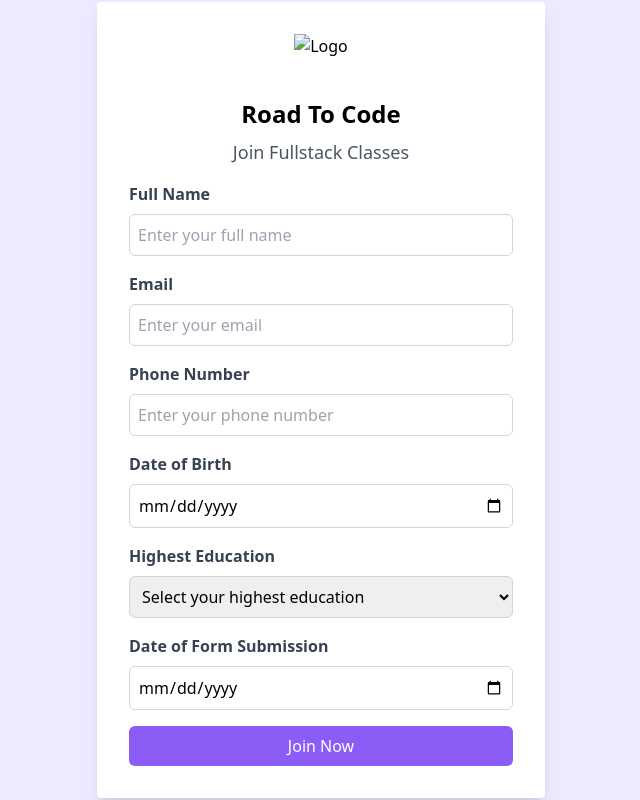
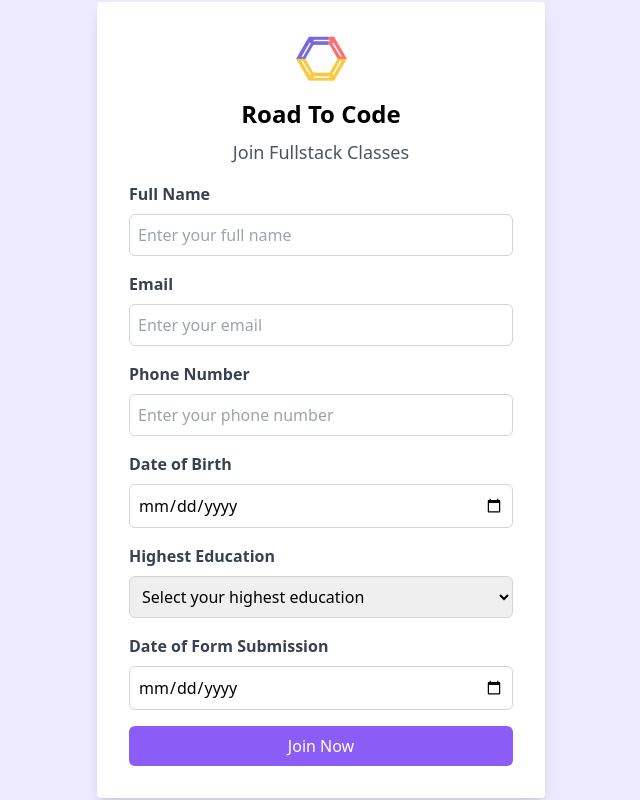
Before and after one commit to sahilgonde/form-using-tailwind-css, a website: page index.html in a window 1280 px wide. Shown: the whole page, without its empty margins (319-959 px from the left). Drawn offline with nearby package versions, Linux system fonts and the light colour scheme.

Commit message:
added logo

```diff
--- a/index.html
+++ b/index.html
@@ -11,7 +11,7 @@
 <body class="bg-purple-100 flex items-center justify-center h-screen">
     <div class="max-w-md w-full bg-white p-8 rounded shadow-lg">
         <div class="flex justify-center mb-4">
-            <img src="your-logo.png" alt="Logo" class="h-12">
+            <img src="./pages/rtclogo.png" alt="Logo" class="h-12">
         </div>
         <h2 class="text-2xl font-semibold mb-2 text-center">Road To Code</h2>
         <h3 class="text-lg text-gray-600 mb-4 text-center">Join Fullstack Classes</h3>
```
